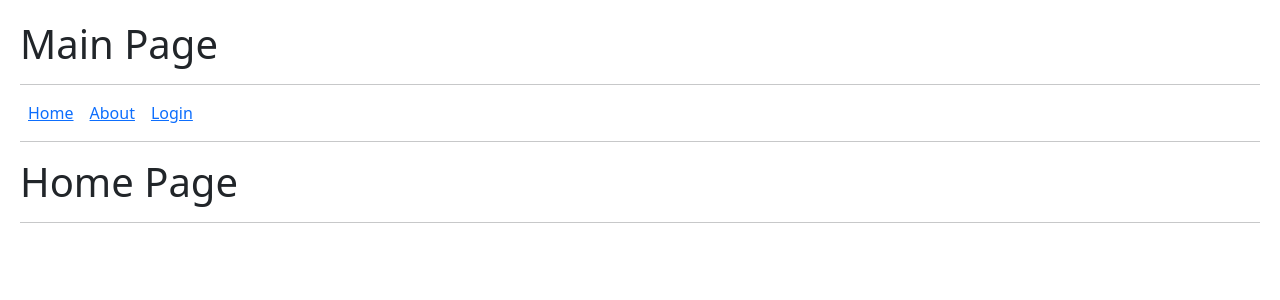
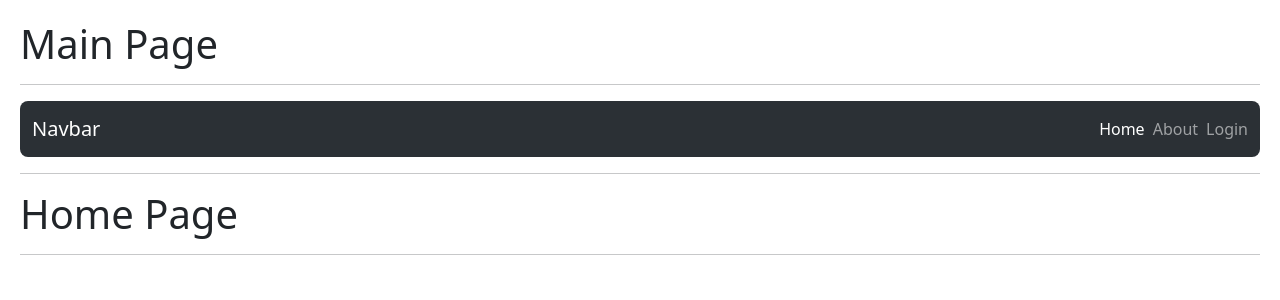
Before and after one commit to Alejandrolga02/Hook-App, a React (Vite) app: page / in a window 1280 px wide. Shown: the top 300 px of the page. Built offline with nearby package versions, Linux system fonts and the light colour scheme.

Commit message:
Refactor navbar

```diff
--- a/src/09-useContext/Navbar.jsx
+++ b/src/09-useContext/Navbar.jsx
@@ -1,17 +1,30 @@
-import { Link } from "react-router-dom";
+import { Link, NavLink } from "react-router-dom";
 
 export const Navbar = () => {
 	return (
-		<>
-			<Link to="/" className="mx-2">
-				Home
-			</Link>
-			<Link to="/about" className="mx-2">
-				About
-			</Link>
-			<Link to="/login" className="mx-2">
-				Login
-			</Link>
-		</>
+		<nav data-bs-theme="dark" className="navbar bg-body-tertiary rounded-3">
+			<div className="container-fluid">
+				<Link className="navbar-brand" to="/">
+					Navbar
+				</Link>
+				<ul className="d-flex flex-row gap-2 navbar-nav">
+					<li className="nav-item">
+						<NavLink className={({ isActive }) => `nav-link ${isActive && "active"}`} to="/">
+							Home
+						</NavLink>
+					</li>
+					<li className="nav-item">
+						<NavLink className={({ isActive }) => `nav-link ${isActive && "active"}`} to="/about">
+							About
+						</NavLink>
+					</li>
+					<li className="nav-item">
+						<NavLink className={({ isActive }) => `nav-link ${isActive && "active"}`} to="/login">
+							Login
+						</NavLink>
+					</li>
+				</ul>
+			</div>
+		</nav>
 	);
 };
```
